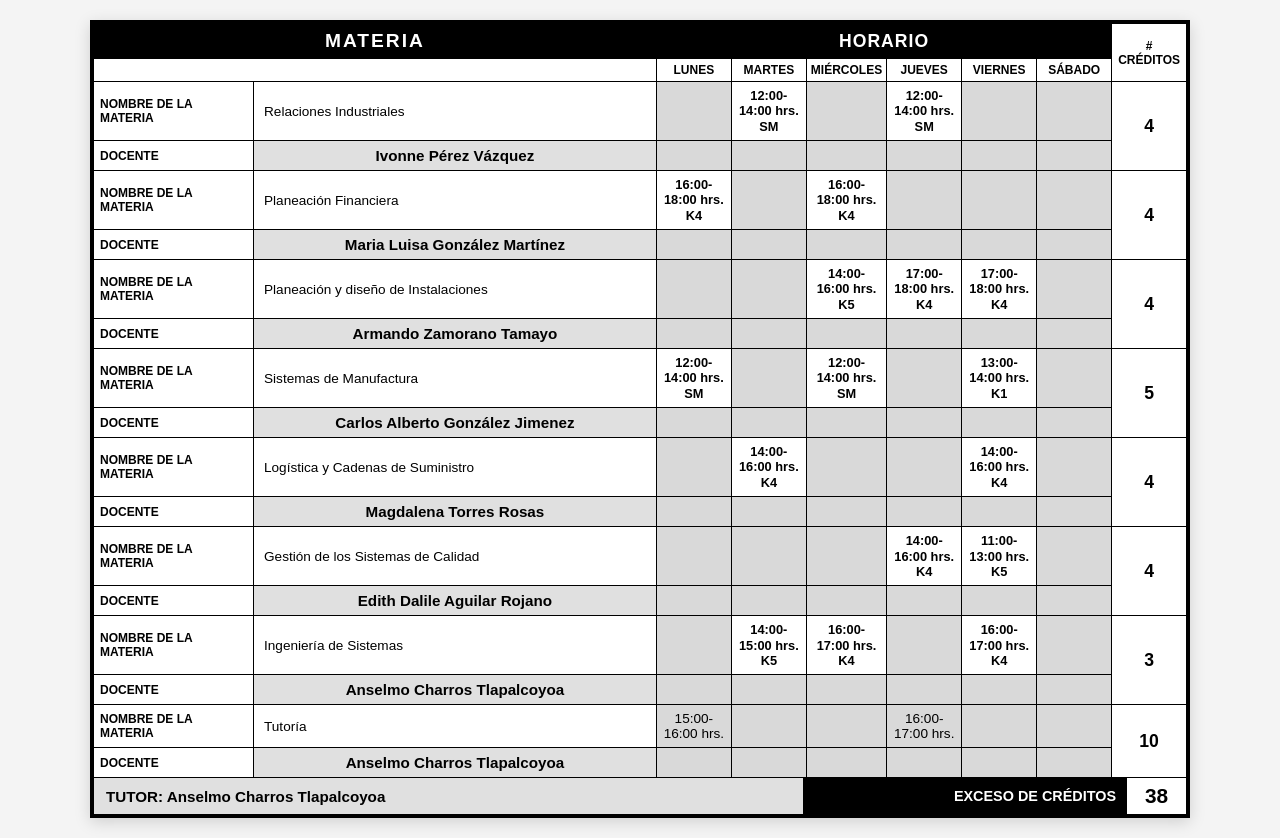
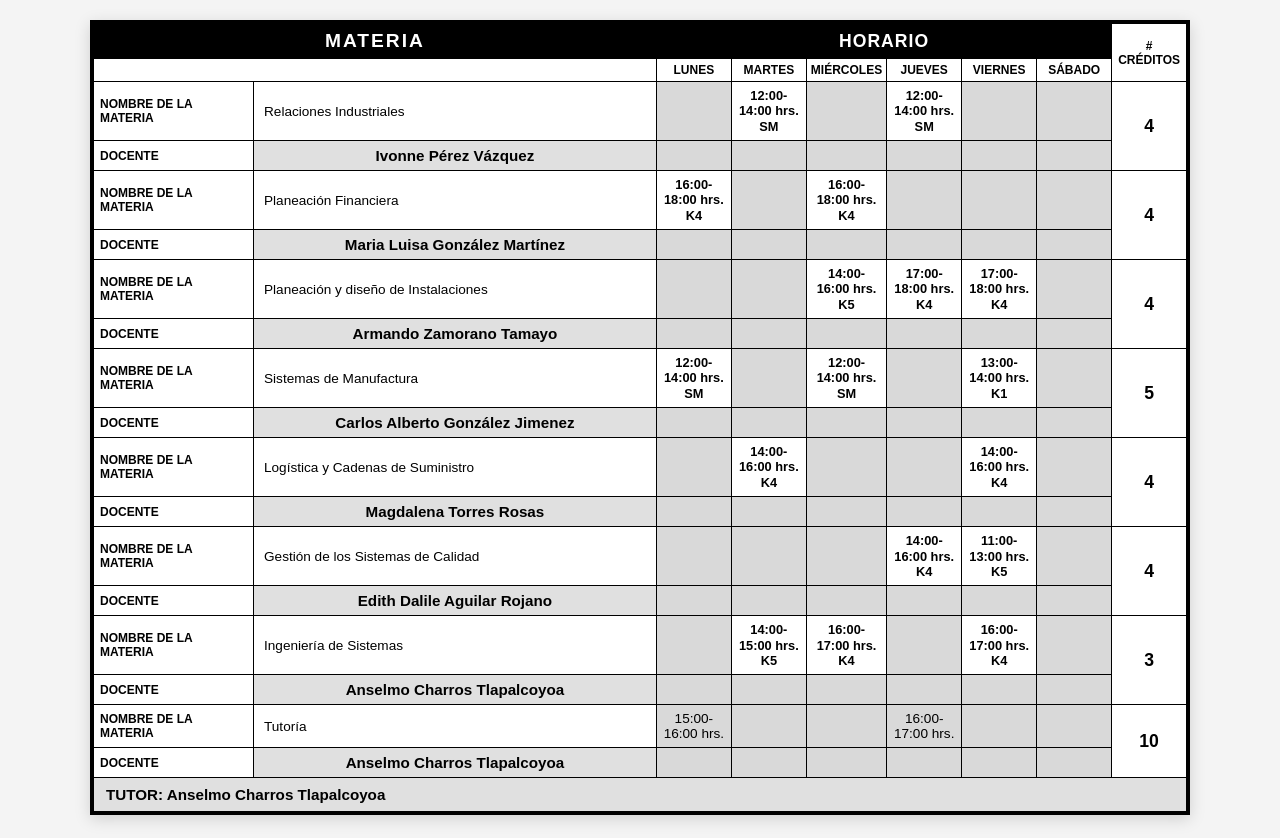
Before and after one commit to grdaniel456-gif/EVA, a website: page public/horarios.html in a window 1280 px wide. Drawn offline with Linux system fonts and the light colour scheme.

Commit message:
Add files via upload

```diff
--- a/public/horarios.html
+++ b/public/horarios.html
@@ -348,8 +348,7 @@
     <table class="footer-table">
         <tr>
             <td class="tutor-cell">TUTOR: Anselmo Charros Tlapalcoyoa</td>
-            <td class="exceso-cell">EXCESO DE CRÉDITOS</td>
-            <td class="creditos-total-cell">38</td>
+
         </tr>
     </table>
 </div>
```
